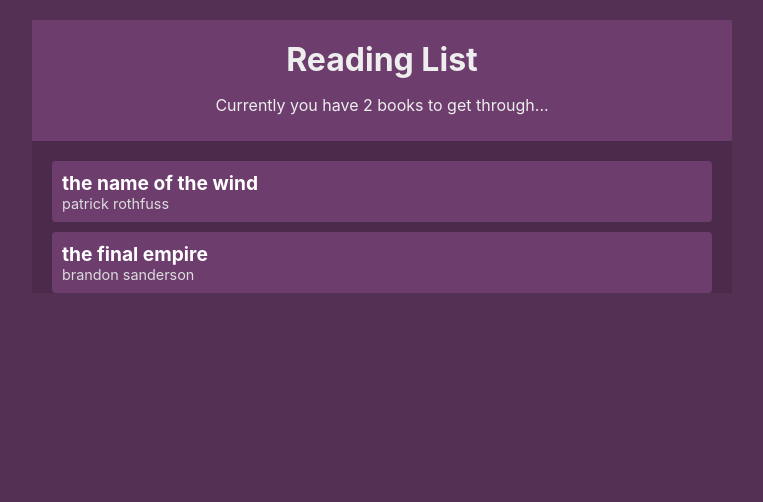
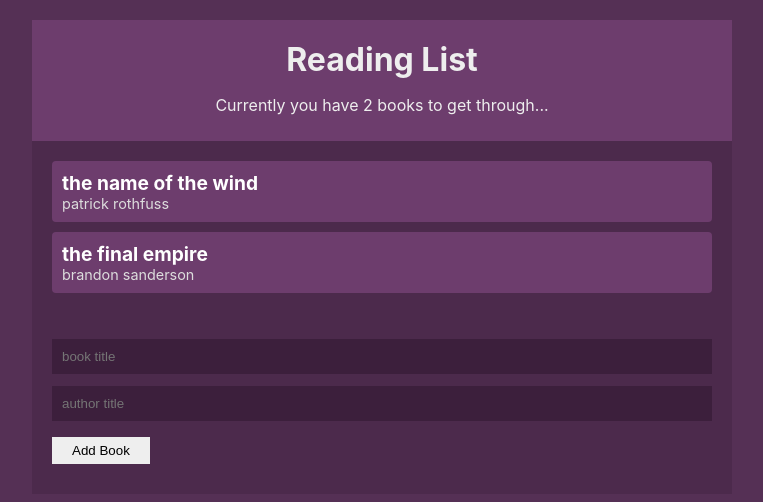
Before and after one commit to Abdo-Hassan/reading-list, a React (Create React App) app: page / in a window 1280 px wide. Shown: the top 502 px of the page, without its empty margins (258-1021 px from the left). Built offline with nearby package versions, Linux system fonts and the light colour scheme.

Commit message:
added form to add new book

```diff
--- a/src/App.js
+++ b/src/App.js
@@ -2,6 +2,7 @@ import React from 'react';
 import BookContextProvider from './contexts/BookContext';
 import Navbar from './components/Navbar';
 import BookList from './components/BookList';
+import BookForm from './components/BookForm';
 
 function App() {
   return (
@@ -9,6 +10,7 @@ function App() {
       <BookContextProvider>
         <Navbar />
         <BookList />
+        <BookForm />
       </BookContextProvider>
     </div>
   );
--- a/src/components/BookForm.js
+++ b/src/components/BookForm.js
@@ -0,0 +1,36 @@
+import React, { useState, useContext } from 'react';
+import { BookContext } from '../contexts/BookContext';
+
+const BookForm = () => {
+  const { addBook } = useContext(BookContext);
+  const [title, setTitle] = useState('');
+  const [author, setAuthor] = useState('');
+  const handleSubmit = e => {
+    e.preventDefault();
+    console.log(title, author);
+    addBook(title, author);
+    setTitle('');
+    setAuthor('');
+  };
+  return (
+    <form onSubmit={handleSubmit}>
+      <input
+        type='text'
+        placeholder='book title'
+        value={title}
+        onChange={e => setTitle(e.target.value)}
+        required
+      />
+      <input
+        type='text'
+        placeholder='author title'
+        value={author}
+        onChange={e => setAuthor(e.target.value)}
+        required
+      />
+      <input type='submit' value='Add Book' />
+    </form>
+  );
+};
+
+export default BookForm;
--- a/src/index.css
+++ b/src/index.css
@@ -63,3 +63,25 @@ body {
   margin: 20px;
   text-align: center;
 }
+
+form {
+  padding: 20px;
+}
+
+input[type='text'] {
+  width: 100%;
+  padding: 10px;
+  box-sizing: border-box;
+  margin: 6px 0;
+  background-color: #3c1f3c;
+  color: #ffffff;
+  border: 0;
+}
+
+input[type='submit'] {
+  margin: 10px 0;
+  background-color: #eee;
+  border: 0;
+  padding: 6px 20px;
+  display: block;
+}
```
